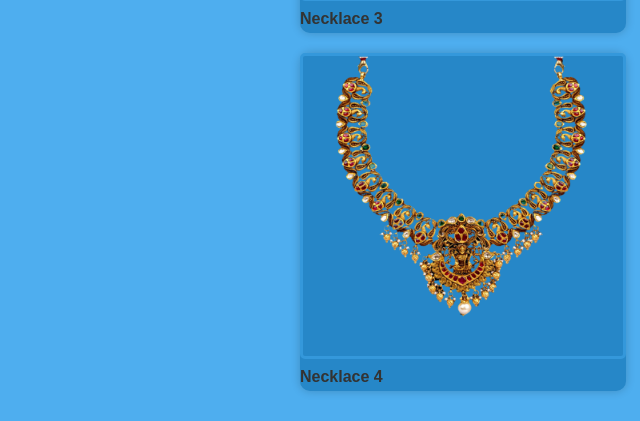
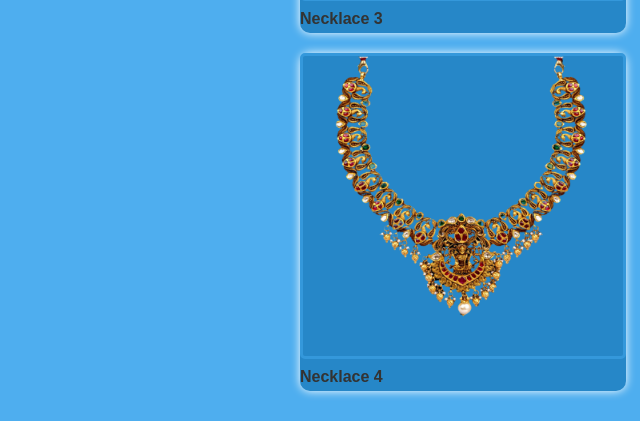
Before and after one commit to ShubhamOulkar/flask_necklace_detection, a Flask app: page / in a window 1600 px wide. Shown: the part 1287-1708 px from the top of the page, without its empty margins (960-1600 px from the left). Run offline with Flask 3, Linux system fonts and the light colour scheme.

Commit message:
Update index.html

```diff
--- a/templates/index.html
+++ b/templates/index.html
@@ -38,7 +38,7 @@
         height: 1000px;
         background-color: #3498db; /* Attractive blue background */
         border: 5px solid #f5f0ef; /* Red border for contrast */
-        box-shadow: 0 0 10px rgba(0, 0, 0, 0.5); /* Subtle shadow effect */
+        box-shadow: 0 0 10px; /* Subtle shadow effect */
       }
 
       .image-container {
@@ -48,7 +48,7 @@
         cursor: pointer;
         background-color: #2687c8; /* Add a white background to image containers */
         border-radius: 10px; /* Round the corners */
-        box-shadow: 0 0 10px rgba(0, 0, 0, 0.2); /* Add a subtle shadow */
+        box-shadow: 0 0 10px ; /* Add a subtle shadow */
         transition: transform 0.3s ease;
       }
 
```
